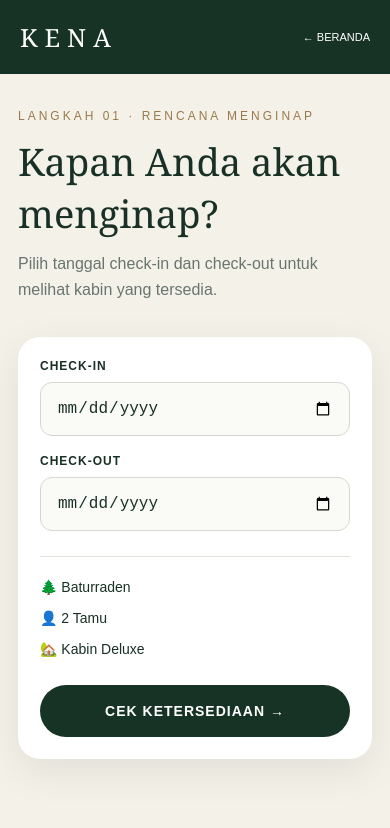
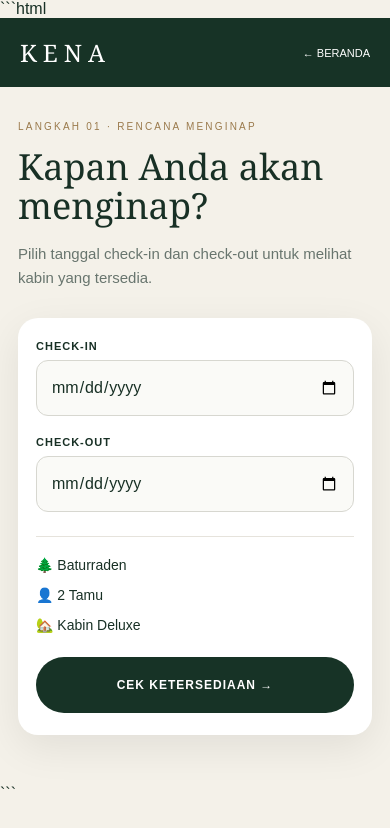
Before and after one commit to teamwarehouse19-lab/KENA, a plain HTML site: page booking.html in a window 390 px wide. Drawn offline with Linux system fonts and the light colour scheme.

Commit message:
Add files via upload

````diff
--- a/booking.html
+++ b/booking.html
@@ -1,3 +1,4 @@
+```html
 <!DOCTYPE html>
 <html lang="id">
 <head>
@@ -13,6 +14,12 @@
       padding: 0;
     }
 
+    html,
+    body {
+      width: 100%;
+      overflow-x: hidden;
+    }
+
     body {
       min-height: 100vh;
       font-family: Arial, sans-serif;
@@ -20,37 +27,52 @@
       color: #183025;
     }
 
+    /* =========================
+       HEADER
+    ========================= */
+
     header {
+      width: 100%;
       background: #173326;
       color: white;
       padding: 22px 25px;
+
       display: flex;
       justify-content: space-between;
       align-items: center;
+      gap: 20px;
     }
 
     .logo {
       font-family: Georgia, serif;
       font-size: 28px;
       letter-spacing: 8px;
+      white-space: nowrap;
     }
 
     .back {
       color: white;
       text-decoration: none;
       font-size: 13px;
+      white-space: nowrap;
     }
 
+    /* =========================
+       MAIN
+    ========================= */
+
     main {
+      width: 100%;
       max-width: 760px;
-      margin: auto;
-      padding: 50px 22px;
+      margin: 0 auto;
+      padding: 50px 22px 70px;
     }
 
     .step {
       color: #9a7a4c;
       font-size: 12px;
       letter-spacing: 3px;
+      line-height: 1.5;
       margin-bottom: 12px;
     }
 
@@ -58,16 +80,24 @@
       font-family: Georgia, serif;
       font-weight: normal;
       font-size: 46px;
-      margin-bottom: 12px;
+      line-height: 1.08;
+      margin-bottom: 16px;
     }
 
     .subtitle {
       color: #68756e;
-      line-height: 1.6;
+      line-height: 1.65;
       margin-bottom: 35px;
+      font-size: 16px;
     }
 
+    /* =========================
+       BOOKING CARD
+    ========================= */
+
     .booking-card {
+      width: 100%;
+      min-width: 0;
       background: white;
       border-radius: 22px;
       padding: 28px;
@@ -75,9 +105,15 @@
     }
 
     .dates {
+      width: 100%;
       display: grid;
-      grid-template-columns: 1fr 1fr;
+      grid-template-columns: minmax(0, 1fr) minmax(0, 1fr);
       gap: 18px;
+    }
+
+    .dates > div {
+      width: 100%;
+      min-width: 0;
     }
 
     label {
@@ -88,43 +124,74 @@
       margin-bottom: 9px;
     }
 
-    input {
+    input[type="date"] {
+      display: block;
       width: 100%;
+      max-width: 100%;
+      min-width: 0;
+
       padding: 16px;
       border: 1px solid #d7d7d0;
       border-radius: 12px;
+
+      font-family: Arial, sans-serif;
       font-size: 16px;
       color: #183025;
+
       background: #fafaf7;
       outline: none;
+
+      -webkit-appearance: none;
+      appearance: none;
     }
 
-    input:focus {
+    input[type="date"]:focus {
       border-color: #173326;
       background: white;
     }
 
+    /* =========================
+       SUMMARY
+    ========================= */
+
     .summary {
       margin-top: 25px;
       padding-top: 22px;
+
       border-top: 1px solid #e6e3dc;
+
       display: flex;
       justify-content: space-between;
+      align-items: center;
+
       gap: 15px;
+
       font-size: 14px;
     }
+
+    .summary span {
+      white-space: nowrap;
+    }
+
+    /* =========================
+       BUTTON
+    ========================= */
 
     button {
       width: 100%;
       margin-top: 28px;
+
       border: none;
       background: #173326;
       color: white;
-      padding: 18px;
+
+      padding: 18px 20px;
       border-radius: 50px;
+
       font-size: 14px;
       font-weight: bold;
       letter-spacing: 1px;
+
       cursor: pointer;
       transition: 0.2s;
     }
@@ -134,15 +201,43 @@
       transform: translateY(-2px);
     }
 
-    @media (max-width: 600px) {
+    /* =========================
+       TABLET
+    ========================= */
+
+    @media (max-width: 700px) {
+
+      main {
+        padding: 42px 20px 60px;
+      }
+
+      h1 {
+        font-size: 40px;
+      }
+
+      .dates {
+        grid-template-columns: 1fr;
+      }
+
+      .summary {
+        flex-direction: column;
+        align-items: flex-start;
+      }
+    }
+
+    /* =========================
+       MOBILE
+    ========================= */
+
+    @media (max-width: 480px) {
 
       header {
-        padding: 20px;
+        padding: 18px 20px;
       }
 
       .logo {
-        font-size: 25px;
-        letter-spacing: 7px;
+        font-size: 24px;
+        letter-spacing: 6px;
       }
 
       .back {
@@ -150,23 +245,116 @@
       }
 
       main {
-        padding: 35px 18px;
+        padding: 32px 18px 50px;
+      }
+
+      .step {
+        font-size: 10px;
+        letter-spacing: 2.2px;
+        margin-bottom: 14px;
       }
 
       h1 {
-        font-size: 38px;
+        font-size: 36px;
+        line-height: 1.08;
+        margin-bottom: 16px;
+      }
+
+      .subtitle {
+        font-size: 15px;
+        line-height: 1.6;
+        margin-bottom: 28px;
+      }
+
+      .booking-card {
+        width: 100%;
+        padding: 22px 18px;
+        border-radius: 20px;
       }
 
       .dates {
+        width: 100%;
+        display: block;
+      }
+
+      .dates > div {
+        width: 100%;
+        margin-bottom: 20px;
+      }
+
+      .dates > div:last-child {
+        margin-bottom: 0;
+      }
+
+      label {
+        font-size: 11px;
+        margin-bottom: 8px;
+      }
+
+      input[type="date"] {
+        width: 100%;
+        max-width: 100%;
+        min-width: 0;
+        height: 56px;
+
+        padding: 0 14px;
+
+        font-size: 16px;
+        border-radius: 12px;
+
+        overflow: hidden;
+      }
+
+      .summary {
+        margin-top: 24px;
+        padding-top: 20px;
+
+        display: grid;
         grid-template-columns: 1fr;
+        gap: 14px;
+
+        font-size: 14px;
+      }
+
+      .summary span {
+        white-space: normal;
+      }
+
+      button {
+        margin-top: 24px;
+        min-height: 56px;
+
+        padding: 16px 14px;
+
+        font-size: 12px;
+        letter-spacing: 1px;
+      }
+    }
+
+    /* HP sangat kecil */
+
+    @media (max-width: 360px) {
+
+      header {
+        padding: 16px;
+      }
+
+      .logo {
+        font-size: 21px;
+        letter-spacing: 5px;
+      }
+
+      main {
+        padding-left: 14px;
+        padding-right: 14px;
+      }
+
+      h1 {
+        font-size: 32px;
       }
 
       .booking-card {
-        padding: 22px;
-      }
-
-      .summary {
-        flex-direction: column;
+        padding: 20px 15px;
       }
     }
   </style>
@@ -175,11 +363,15 @@
 <body>
 
 <header>
-  <div class="logo">KENA</div>
+
+  <div class="logo">
+    KENA
+  </div>
 
   <a class="back" href="index.html">
     ← BERANDA
   </a>
+
 </header>
 
 
@@ -203,6 +395,7 @@
     <div class="dates">
 
       <div>
+
         <label for="checkin">
           CHECK-IN
         </label>
@@ -211,10 +404,12 @@
           type="date"
           id="checkin"
         >
+
       </div>
 
 
       <div>
+
         <label for="checkout">
           CHECK-OUT
         </label>
@@ -223,19 +418,27 @@
           type="date"
           id="checkout"
         >
+
       </div>
 
     </div>
 
 
     <div class="summary">
+
       <span>🌲 Baturraden</span>
+
       <span>👤 2 Tamu</span>
+
       <span>🏡 Kabin Deluxe</span>
+
     </div>
 
 
-    <button onclick="continueBooking()">
+    <button
+      type="button"
+      onclick="continueBooking()"
+    >
       CEK KETERSEDIAAN →
     </button>
 
@@ -250,29 +453,41 @@
     new Date().toISOString().split("T")[0];
 
 
-  document.getElementById("checkin").min =
-    today;
+  const checkinInput =
+    document.getElementById("checkin");
 
-  document.getElementById("checkout").min =
-    today;
+  const checkoutInput =
+    document.getElementById("checkout");
 
 
-  document
-    .getElementById("checkin")
-    .addEventListener("change", function () {
+  checkinInput.min = today;
+  checkoutInput.min = today;
 
-      document.getElementById("checkout").min =
-        this.value;
-    });
+
+  checkinInput.addEventListener(
+    "change",
+    function () {
+
+      checkoutInput.min = this.value;
+
+      if (
+        checkoutInput.value &&
+        checkoutInput.value <= this.value
+      ) {
+        checkoutInput.value = "";
+      }
+
+    }
+  );
 
 
   function continueBooking() {
 
     const checkin =
-      document.getElementById("checkin").value;
+      checkinInput.value;
 
     const checkout =
-      document.getElementById("checkout").value;
+      checkoutInput.value;
 
 
     if (!checkin || !checkout) {
@@ -314,3 +529,4 @@
 
 </body>
 </html>
+```
````
